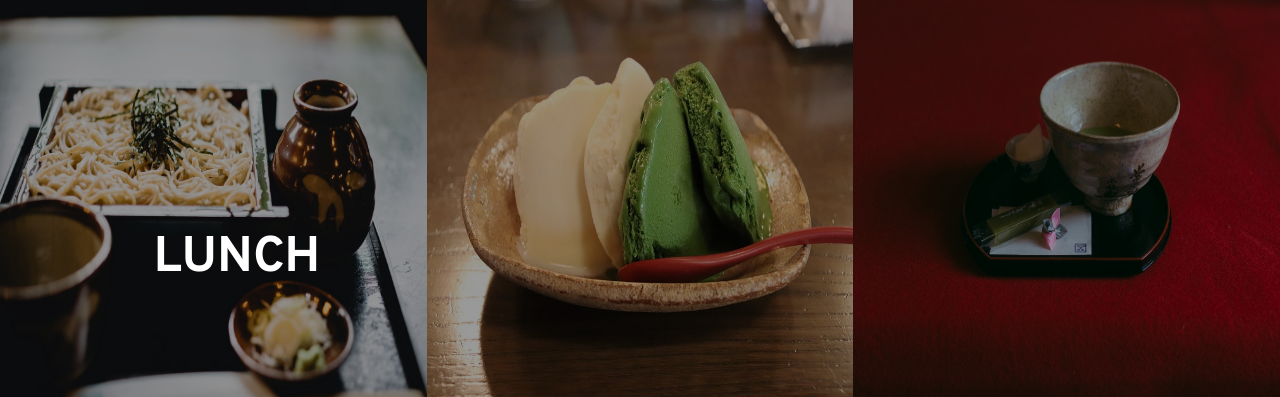
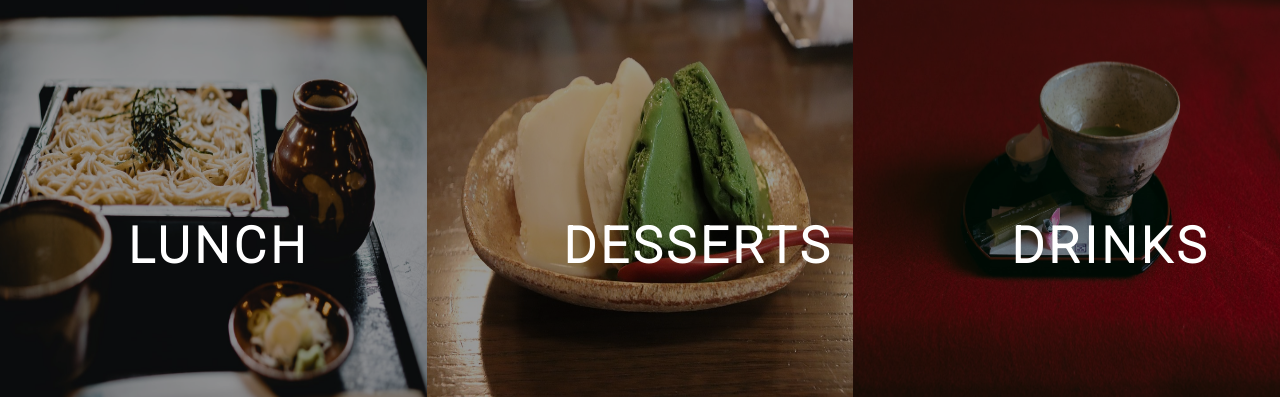
Before and after one commit to KalynWilliams/Oritsu-Cafe, a plain HTML site: page index.html in a window 1280 px wide. Shown: the part 845-1242 px from the top of the page. Drawn offline with nearby package versions, Linux system fonts and the light colour scheme; a web font is replaced by a local one.

Commit message:
text over images, font changes

```diff
--- a/index.html
+++ b/index.html
@@ -55,13 +55,13 @@
     <div class="dessert-img">
       <div>
         <img class="dessert" src="imgs/dessert.jpg" alt="dessert-image">
-        <div class="dessert-text"></div>
+        <div class="dessert-text">DESSERTS</div>
       </div>
     </div>
     <div class="drink-img">
       <div>
         <img class="drink" src="imgs/drinks.jpg" alt="drink-image">
-        <div class="drink-text"></div>
+        <div class="drink-text">DRINKS</div>
       </div>
     </div>
   </div>
--- a/styles.css
+++ b/styles.css
@@ -148,16 +148,49 @@ button{
 .lunch-img{
   position: relative;
 }
+.dessert-img{
+  position: relative;
+}
+.drink-img{
+  position: relative;
+}
 
 .lunch-text{
   color: white;
   float: left;
   position: absolute;
   text-align: center;
-  top: 230px;
-  left: 12%;
+  top: 220px;
+  left: 10%;
   font-size: 50px;
-  font-family: Overpass;
+  font-family: Roboto;
   font-weight:bold;
   float: right;
+  letter-spacing: 4px;
 }
+.dessert-text{
+  color: white;
+  float: left;
+  position: absolute;
+  text-align: center;
+  top: 220px;
+  left: 44%;
+  font-size: 50px;
+  font-family: Roboto;
+  font-weight:bold;
+  float: right;
+  letter-spacing: 4px;
+}
+.drink-text{
+  color: white;
+  float: left;
+  position: absolute;
+  text-align: center;
+  top: 220px;
+  left: 79%;
+  font-size: 50px;
+  font-family: Roboto;
+  font-weight: bold;
+  float: right;
+  letter-spacing: 4px;
+}
```
